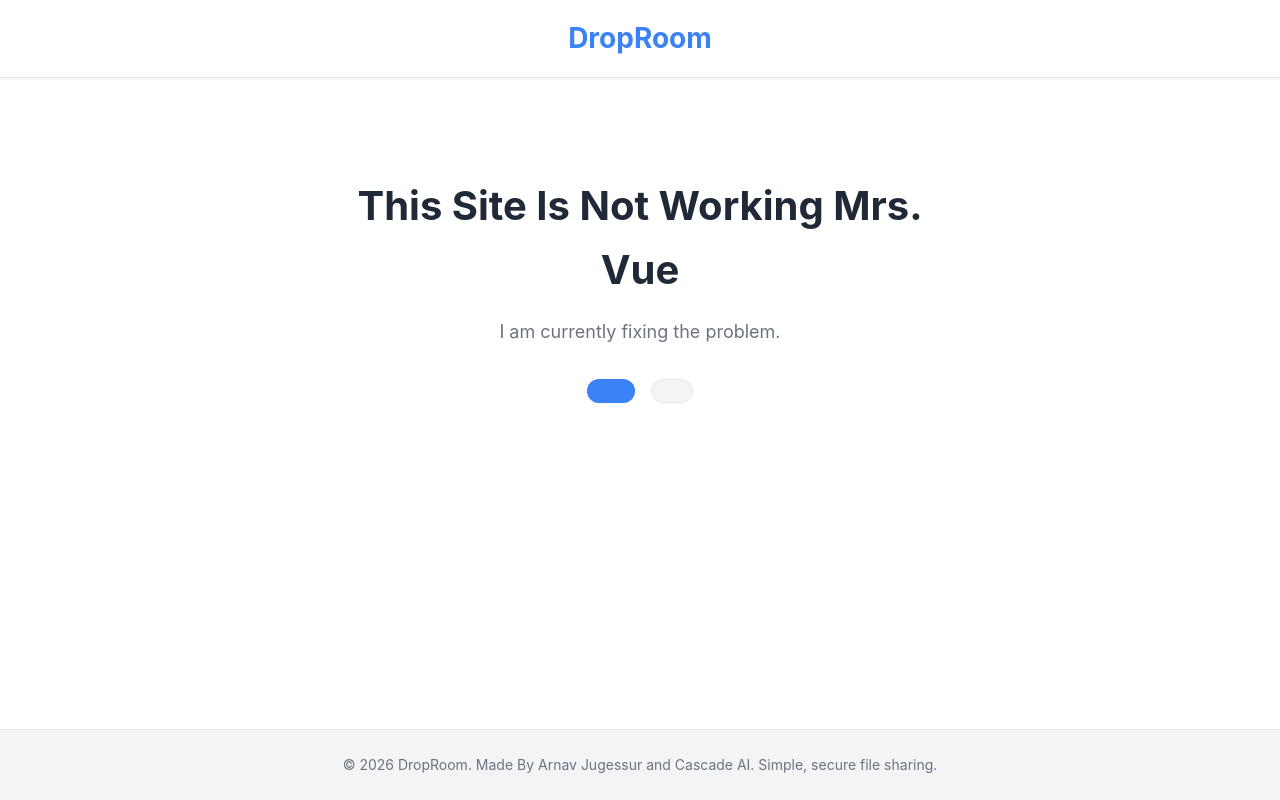
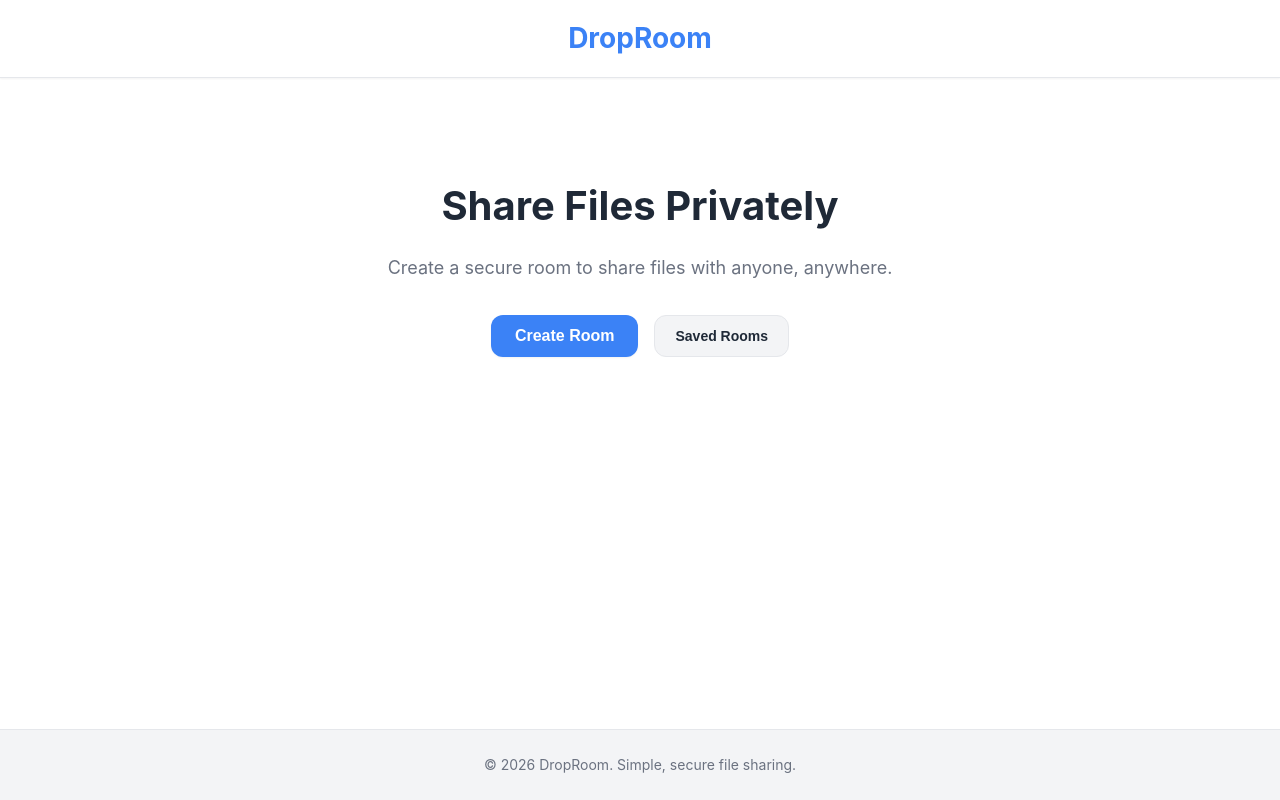
Before and after one commit to Arnsgaming8/DropRoom, a website: page index.html in a window 1280 px wide. Drawn offline with Linux system fonts and the light colour scheme.

Commit message:
Restore index.html to original working state

```diff
--- a/index.html
+++ b/index.html
@@ -16,15 +16,15 @@
     <main class="main">
         <div class="container">
             <div class="hero">
-                <h2 class="hero-title">This Site Is Not Working Mrs. Vue</h2>
-                <p class="hero-description"> I am currently fixing the problem.</p>
+                <h2 class="hero-title">Share Files Privately</h2>
+                <p class="hero-description">Create a secure room to share files with anyone, anywhere.</p>
 
                 <div class="hero-buttons">
                     <button id="create-room-btn" class="btn-primary">
-
+                        Create Room
                     </button>
                     <button id="saved-rooms-btn" class="btn-secondary">
-
+                        Saved Rooms
                     </button>
                 </div>
             </div>
@@ -33,7 +33,7 @@
 
     <footer class="footer">
         <div class="container">
-            <p>&copy; 2026 DropRoom. Made By Arnav Jugessur and Cascade AI. Simple, secure file sharing.</p>
+            <p>&copy; 2026 DropRoom. Simple, secure file sharing.</p>
         </div>
     </footer>
 
```
